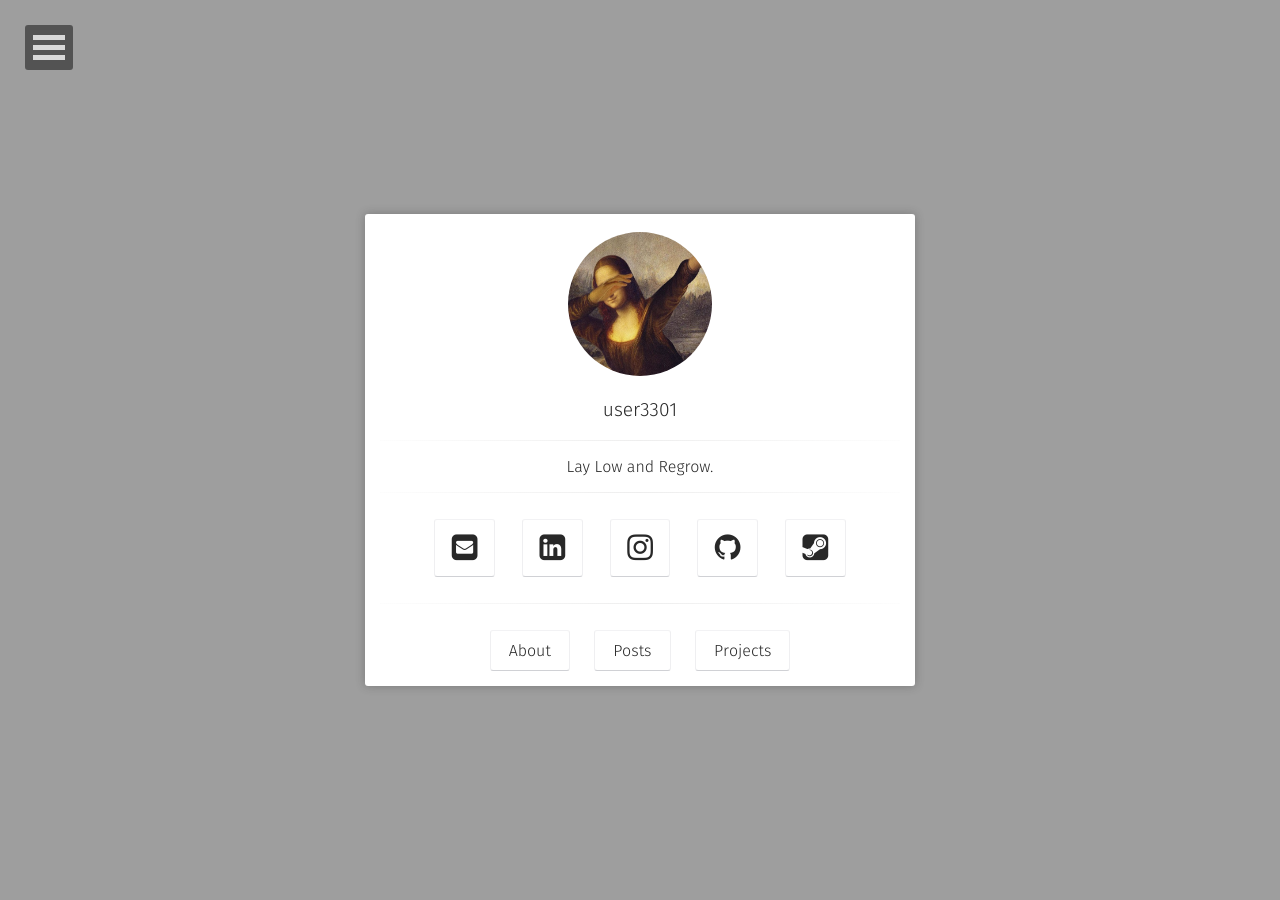
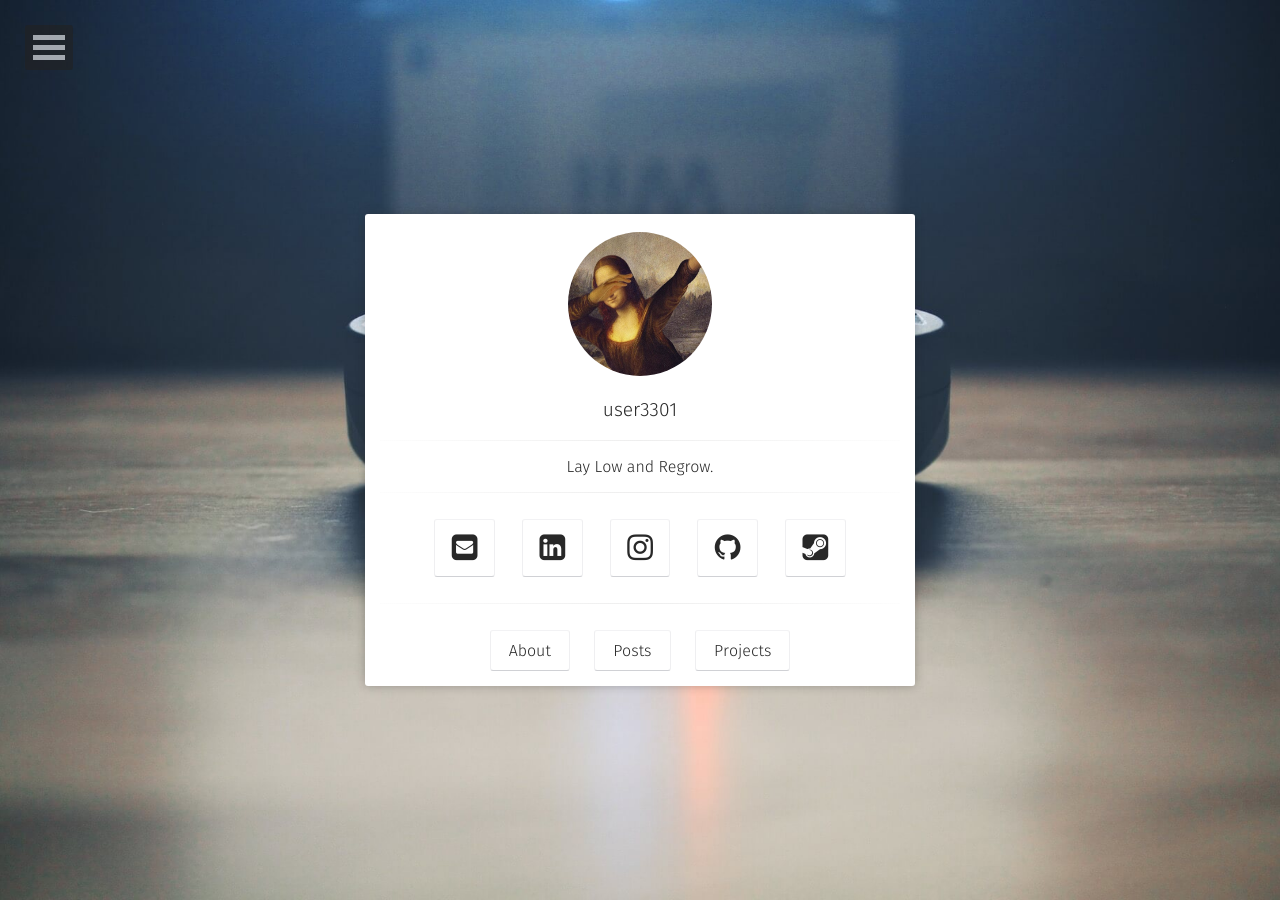
Before and after one commit to user3301/user3301.github.io, a Jekyll site: the page built from index.html, in a window 1280 px wide. Built offline with Jekyll 4.4.1, drawn with Linux system fonts in a browser that asks for light colours; some web fonts are replaced.

Commit message:
background link fixed

```diff
--- a/_config.yml
+++ b/_config.yml
@@ -5,7 +5,7 @@ description:        "User3301 is a Java fanboy, but he doesn't think Java is the
 reading_time:       true
 words_per_minute:   200
 logo:               'assets/img/mona-dab.jpg'
-background:         'assets\img\controller.jpg'
+background:         'assets/img/controller.jpg'
 tiled_bg:           false   # Set this true if you want to tile your background image, otherwise it will be covered
 locale:             en_US
 url:                https://user3301.github.io
```
